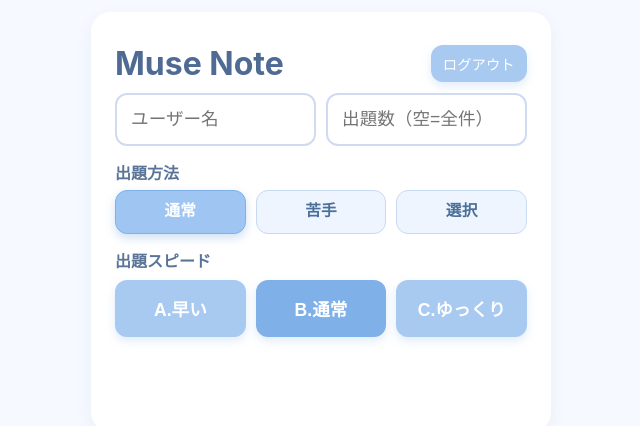
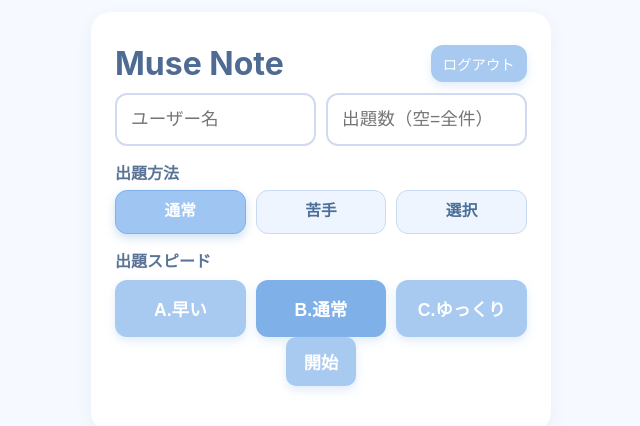
Before and after one commit to doiworks/muse-note, a Next.js app: page / in a window 1280 px wide. Shown: the top 426 px of the page, without its empty margins (319-959 px from the left). Built offline with nearby package versions, Linux system fonts and the light colour scheme.

Commit message:
Unify quiz setting flow before start and on result screen

```diff
--- a/app/page.jsx
+++ b/app/page.jsx
@@ -468,9 +468,10 @@ export default function HomePage() {
     }
   }
 
-  async function handleStart(mode, selectedWords = null, forcedQuestionMode = null) {
+  async function handleStart(selectedWords = null, forcedQuestionMode = null) {
     const current = gameRef.current;
     const activeQuestionMode = forcedQuestionMode || current.questionMode;
+    const mode = current.mode || 'normal';
     const userName = current.userName.trim();
     if (!userName) {
       setGame((prev) => ({ ...prev, errorMessage: 'ユーザー名を入力してください。' }));
@@ -666,7 +667,7 @@ export default function HomePage() {
     const current = gameRef.current;
     if (current.isLoading) return;
     const requestedCount = Number(current.countInput);
-    const safeRequestedCount = Number.isFinite(requestedCount) && requestedCount > 0 ? Math.floor(requestedCount) : current.targetCount;
+    const safeRequestedCount = Number.isFinite(requestedCount) && requestedCount > 0 ? Math.floor(requestedCount) : 0;
     setGame((prev) => ({ ...prev, isLoading: true, errorMessage: '' }));
     try {
       const selectedWords = current.selectableWords.filter((word) => current.selectedWordIds.includes(word.id));
@@ -738,7 +739,7 @@ export default function HomePage() {
 
   function handleStartNormalFallback() {
     if (game.questionMode === 'select') return;
-    void handleStart(game.mode || 'normal', null, 'balanced');
+    void handleStart(null, 'balanced');
   }
 
   function renderQuestionSettings(compact = false) {
@@ -775,13 +776,13 @@ export default function HomePage() {
     });
   }
 
-  function handleStartSelected(mode) {
+  function handleStartSelected() {
     if (!game.selectedWordIds.length) {
       setGame((prev) => ({ ...prev, errorMessage: '単語を1つ以上選択してください。' }));
       return;
     }
     const selectedWords = game.selectableWords.filter((word) => game.selectedWordIds.includes(word.id));
-    void handleStart(mode, selectedWords, 'select');
+    void handleStart(selectedWords, 'select');
   }
 
   function setFilterValue(key, value) {
@@ -891,13 +892,21 @@ export default function HomePage() {
                   className={`modeBtn ${game.mode === mode ? 'active' : ''}`}
                   disabled={game.isLoading}
                   key={mode}
-                  onClick={() => (game.questionMode === 'select' ? handleStartSelected(mode) : handleStart(mode))}
+                  onClick={() => setGame((prev) => ({ ...prev, mode, errorMessage: '' }))}
                   type="button"
                 >
-                  {game.isLoading && game.mode === mode ? '読み込み中...' : game.questionMode === 'select' ? `${setting.label}で選択した単語で開始` : setting.label}
+                  {setting.label}
                 </button>
               ))}
             </div>
+            <button
+              type="button"
+              className="retryBtn primary"
+              disabled={game.isLoading}
+              onClick={() => (game.questionMode === 'select' ? handleStartSelected() : handleStart())}
+            >
+              {game.isLoading ? '読み込み中...' : '開始'}
+            </button>
             {game.errorMessage && <p className="errorMessage">{game.errorMessage}</p>}
             {game.wrongModeFallbackAvailable && (
               <button type="button" className="backSettingBtn" onClick={handleStartNormalFallback}>
@@ -1007,7 +1016,31 @@ export default function HomePage() {
             </div>
             <div className="retryPanel">
               <p className="sectionLabel">出題設定</p>
+              <div className="inputRow">
+                <input
+                  className="countInput"
+                  type="number"
+                  min="1"
+                  value={game.countInput}
+                  onChange={(event) => setGame((prev) => ({ ...prev, countInput: event.target.value, errorMessage: '' }))}
+                  placeholder="出題数（空=全件）"
+                  aria-label="出題数"
+                />
+              </div>
               {renderQuestionSettings(true)}
+              <div className="modeButtons" aria-label="スピードモード選択">
+                {Object.entries(MODE_TIMING).map(([mode, setting]) => (
+                  <button
+                    className={`modeBtn ${game.mode === mode ? 'active' : ''}`}
+                    disabled={game.isLoading}
+                    key={mode}
+                    onClick={() => setGame((prev) => ({ ...prev, mode, errorMessage: '' }))}
+                    type="button"
+                  >
+                    {setting.label}
+                  </button>
+                ))}
+              </div>
               <div className="retryActions">
                 <button className="retryBtn primary" type="button" onClick={handleRetry} disabled={game.isLoading}>
                   {game.isLoading ? '読み込み中...' : '次の問題へ'}
```
